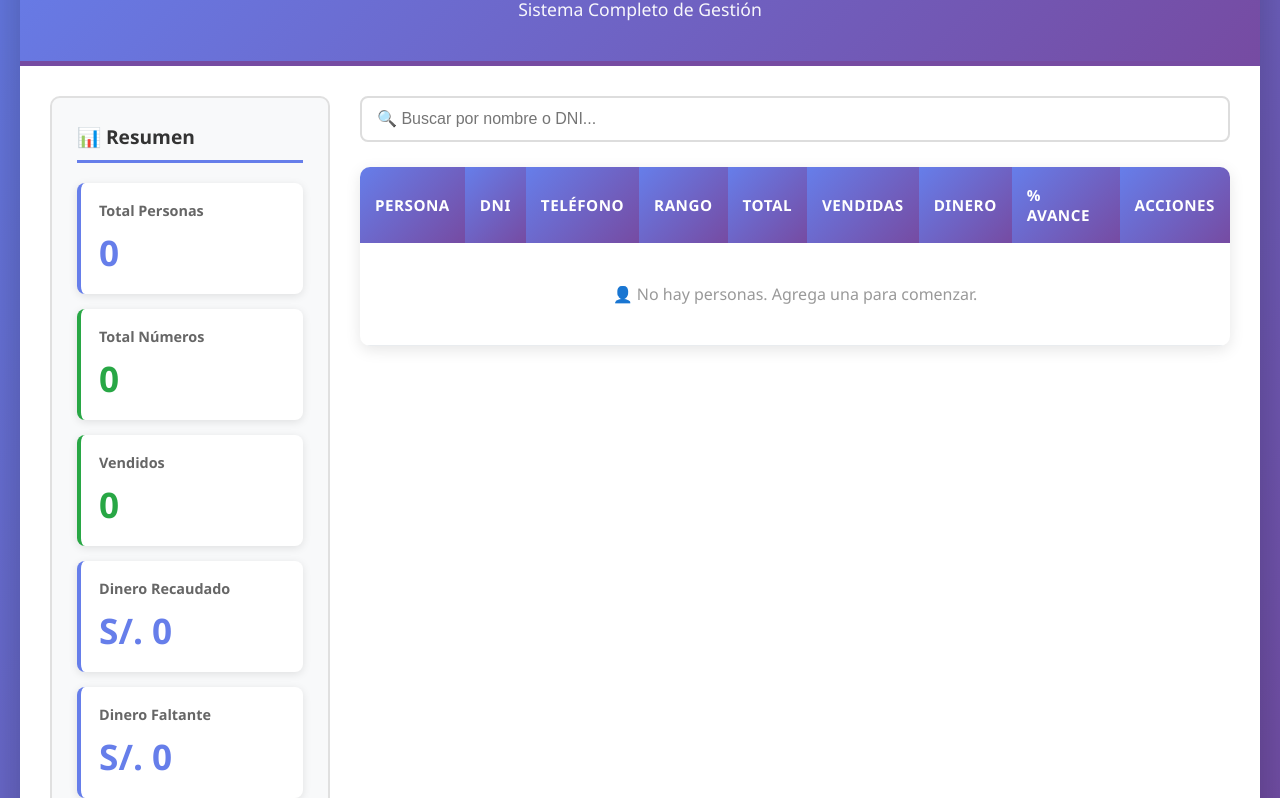
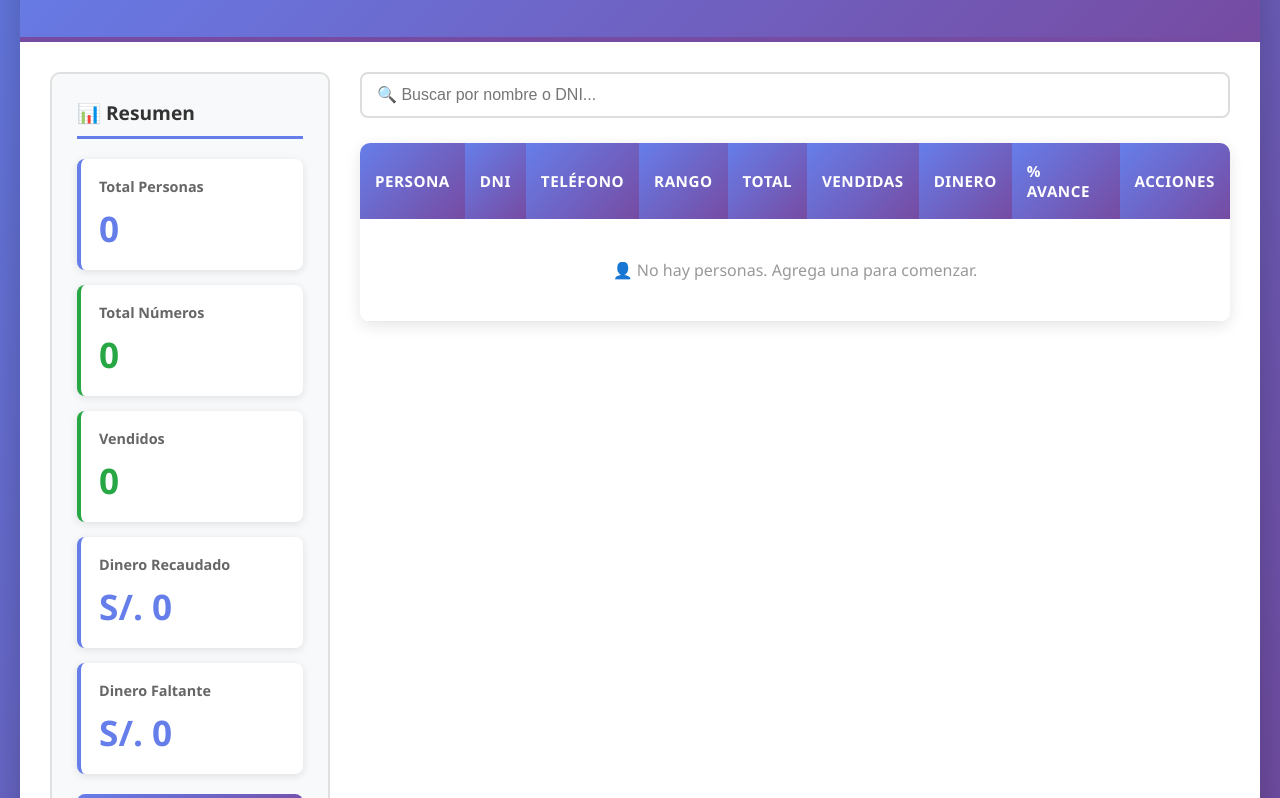
Before and after one commit to Jeffer02/LosOrganos, a plain HTML site: page index.html in a window 1280 px wide. Shown: the part 129-927 px from the top of the page. Drawn offline with Linux system fonts and the light colour scheme.

Commit message:
Update index.html

```diff
--- a/index.html
+++ b/index.html
@@ -432,7 +432,6 @@
   <div class="container">
     <header>
       <h1>📋 Control de Polladas</h1>
-      <p>Sistema Completo de Gestión</p>
     </header>
 
     <div class="main-content">
```
